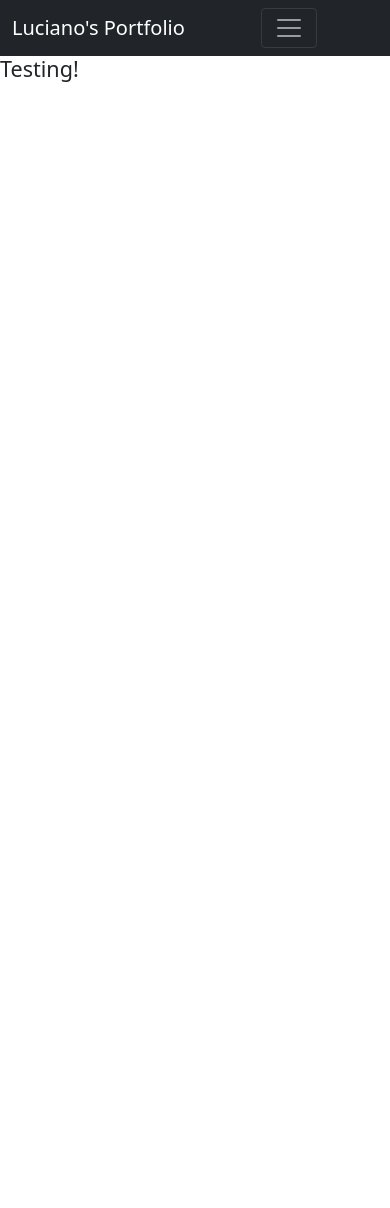
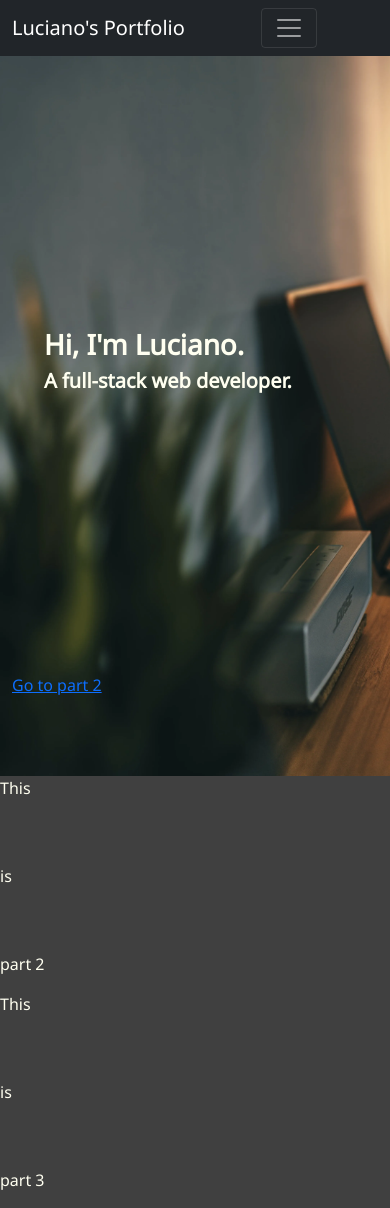
Before and after one commit to lucianodelboni/portfolio, a Django app: page / in a window 390 px wide. Before the commit the page ends 82 px from the top, so only its background shows below. Run offline with Django 3.2, Linux system fonts and the light colour scheme.

Commit message:
starting to style landing page with responsive design

```diff
--- a/Portfolio/base_templates/base.html
+++ b/Portfolio/base_templates/base.html
@@ -3,6 +3,9 @@
 <head>
     <meta charset="utf-8" />
     <meta name="viewport" content="width=device-width, initial-scale=1, shrink-to-fit=no">
+
+    <!--Importing google fonts-->
+    <link rel="stylesheet" href="https://fonts.googleapis.com/css?family=Noto Sans" />
 
     <!--Bootstrap link-->
     <link href="https://cdn.jsdelivr.net/npm/bootstrap@5.0.0-beta3/dist/css/bootstrap.min.css" rel="stylesheet" integrity="sha384-eOJMYsd53ii+scO/bJGFsiCZc+5NDVN2yr8+0RDqr0Ql0h+rP48ckxlpbzKgwra6" crossorigin="anonymous">
@@ -40,7 +43,6 @@
             </div>
         </div>
     </nav>
-    <h4>Testing!</h4>
 
     {% block body %} {% endblock %}
 
--- a/portfolio_app/static/CSS/styles.css
+++ /dev/null
@@ -1,3 +0,0 @@
-.navbar-nav{
-    font-weight: bold;
-}
--- /dev/null
+++ b/portfolio_app/static/css/styles.css
@@ -0,0 +1,39 @@
+html{
+    scroll-behavior: smooth;
+}
+
+*{
+    font-family: 'Noto Sans';
+    color: ivory;
+}
+
+.navbar-nav{
+    font-weight: bold;
+}
+
+body{
+    background-color: hsl(0,0%,25%);
+}
+
+.part1{
+    width: 100%;
+    height: 45rem;
+    background: url('../images/landing3.webp');
+    background-repeat: no-repeat;
+    background-size: cover;
+    margin: 0px;
+}
+
+.greetings__text{
+    padding: 17rem 2rem;
+}
+
+.greetings__text h1,h5{
+    font-weight: bold;
+}
+
+#moving__arrows{
+    display: flex;
+    align-items: center;
+    padding: 3rem 0rem;
+}
--- a/portfolio_app/templates/landing_page.html
+++ b/portfolio_app/templates/landing_page.html
@@ -4,14 +4,41 @@
 {% block head %}
 
   <!--CSS Styles link-->
-  <link rel="stylesheet" href="{% static 'CSS/styles.css' %}">
+  <link rel="stylesheet" href="{% static 'css/styles.css' %}">
 
 {% endblock %}
 
 {% block body %}
 
+  <div class="part1 container-fluid" id="part1">
+    <div class="greetings__text">
+      <h1>Hi, I'm Luciano.</h3>
+      <h5>A full-stack web developer.</h6>
+    </div>
+    <div class="moving__arrows">
+      <a href="#part2">Go to part 2</a>
+    </div>
+  </div>
 
+  <div class="part2" id="part2">
+    <p>This</p>
+    <br>
+    <br>
+    <p>is</p>
+    <br>
+    <br>
+    <p>part 2</p>
+  </div>
 
+  <div class="part3" id="part3">
+    <p>This</p>
+    <br>
+    <br>
+    <p>is</p>
+    <br>
+    <br>
+    <p>part 3</p>
+  </div>
 
 
 {% endblock %}
```
Also changed, not shown: portfolio_app/static/images/landing.webp (added), portfolio_app/static/images/landing2.webp (added), portfolio_app/static/images/landing3.webp (added).
